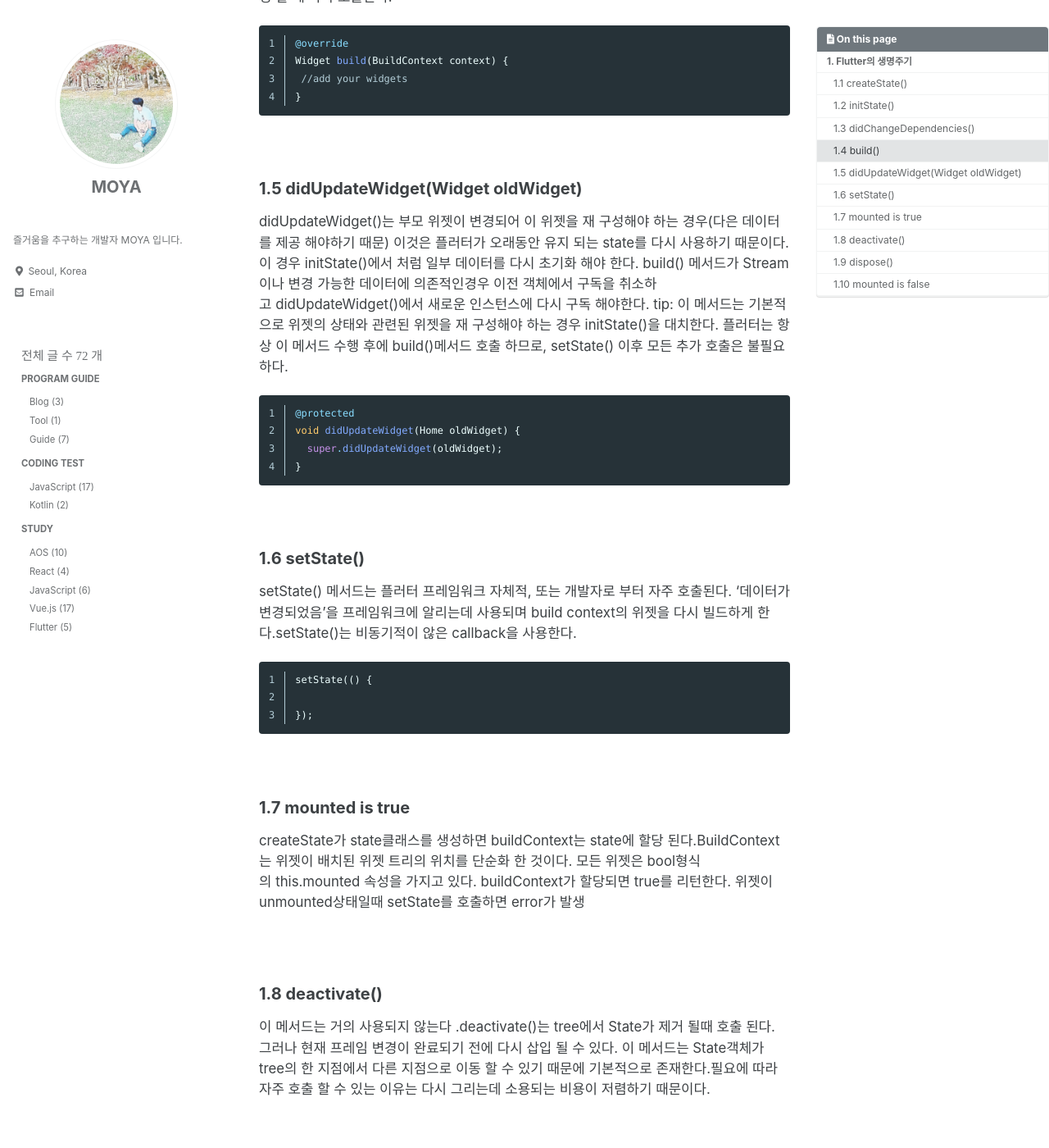
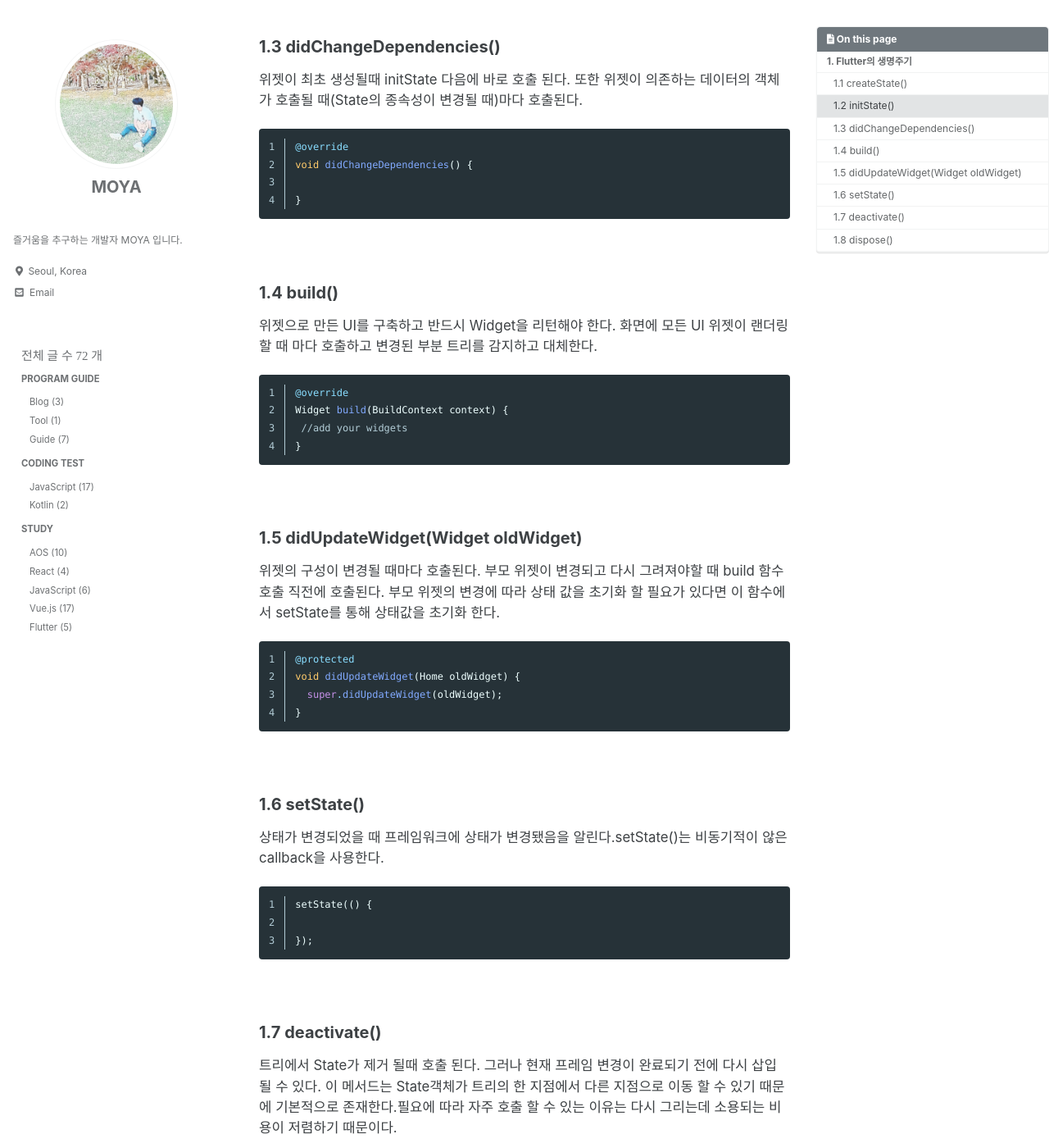
Before and after one commit to kdc7140/kdc7140.github.io, a Jekyll site: the page built from _posts/study/2023-12-02-flutter005.md, in a window 1280 px wide and 1400 px high, scrolled down 1497 px. Shown: the whole window at 82% size. Built offline with Jekyll 4.4.1, drawn with Linux system fonts in a browser that asks for light colours; cached includes are drawn as plain includes; some web fonts are replaced; some of the changed text lies outside the part shown.

Commit message:
flutter lifeCycle contents update

````diff
--- a/_posts/study/2023-12-02-flutter005.md
+++ b/_posts/study/2023-12-02-flutter005.md
@@ -16,10 +16,14 @@ tags:
 
 ## 1. Flutter의 생명주기
 
+아래 Flutter의 생명주기 개요도를 보고 각 메서드들이 어떤 역할을 하는지 알아보자.
+
+<img src="/assets/images/flutter_lifeCycle.PNG"><br/><br/>
+
 
 ### 1.1 createState()
 
-이 메서드는 새로운 Stateful 위젯을 만들 때 호출되며 필수 메서드입니다. 연결된 State의 인스턴스를 반환한다.
+statefulWidget을 구축하자마자 호출되며, 위젯트리에 상태를 만들기 위해 호출된다. 연결된 State의 인스턴스를 반환한다.
 
 ```dart
 class Home extends StatefulWidget {
@@ -31,7 +35,7 @@ class Home extends StatefulWidget {
 
 ### 1.2 initState()
 
-위젯이 생성될때 처음으로 호출되는 메서드 이다. initState는 오직 한번 만 호출 된다. 또한 반드시 super.initState()를 호출해야 한다.
+위젯이 생성될때 처음으로 호출되는 메서드로 initState는 오직 한번 만 호출 되며 위젯트리를 초기화한다. 또한 반드시 super.initState()를 호출해야 한다.
 
 initState에서 실행되면 좋은 것들
  - 생성된 위젯 인스턴스의 BuildContext에 의존적인 것들의 데이터 초기화
@@ -49,7 +53,7 @@ void initState(){
 
 ### 1.3 didChangeDependencies()
 
-didChangeDependencies 메서드는 위젯이 최초 생성될때 initState 다음에 바로 호출 된다.또한 위젯이 의존하는 데이터의 객체가 호출될때마다 호출된다. 예를 들면 업데이트되는 위젯을 상속한 경우.공식문서 또한 상속한 위젯이 업데이트 될때 네트워크 호출(또는 다른 비용이 큰 액션 , API호출 이 필요한 경우 유용하다.
+위젯이 최초 생성될때 initState 다음에 바로 호출 된다. 또한 위젯이 의존하는 데이터의 객체가 호출될 때(State의 종속성이 변경될 때)마다 호출된다.
 
 ```dart
 @override
@@ -57,12 +61,13 @@ void didChangeDependencies() {
 
 }
 ```
+
 <br/>
 
 ### 1.4 build()
 
-필수이며 재정의 대상(@override)이고 반드시 Widget을 리턴해야 한다.
-Padding, Center 조차도 child 또는 children을 가진 위젯이며 화면에 모든 UI 위젯으 랜더링 할 때 마다 호출한다.
+위젯으로 만든 UI를 구축하고 반드시 Widget을 리턴해야 한다.
+화면에 모든 UI 위젯이 랜더링 할 때 마다 호출하고 변경된 부분 트리를 감지하고 대체한다.
 
 ```dart
 @override
@@ -75,11 +80,8 @@ Widget build(BuildContext context) {
 
 ### 1.5 didUpdateWidget(Widget oldWidget)
 
-didUpdateWidget()는 부모 위젯이 변경되어 이 위젯을 재 구성해야 하는 경우(다은 데이터를 제공 해야하기 때문)
-이것은 플러터가 오래동안 유지 되는 state를 다시 사용하기 때문이다. 이 경우 initState()에서 처럼 일부 데이터를 다시 초기화 해야 한다.
-build() 메서드가 Stream이나 변경 가능한 데이터에 의존적인경우 이전 객체에서 구독을 취소하고 didUpdateWidget()에서 새로운 인스턴스에 다시 구독 해야한다.
-tip: 이 메서드는 기본적으로 위젯의 상태와 관련된 위젯을 재 구성해야 하는 경우 initState()을 대치한다.
-플러터는 항상 이 메서드 수행 후에 build()메서드 호출 하므로, setState() 이후 모든 추가 호출은 불필요 하다.
+위젯의 구성이 변경될 때마다 호출된다. 부모 위젯이 변경되고 다시 그려져야할 때 build 함수 호출 직전에 호출된다. 부모 위젯의 변경에 따라 상태 값을 초기화 할 필요가 있다면 이 함수에서 setState를 통해 상태값을 초기화 한다.
+
 
 ```dart
 @protected
@@ -92,8 +94,7 @@ void didUpdateWidget(Home oldWidget) {
 
 ### 1.6 setState()
 
-setState() 메서드는 플러터 프레임워크 자체적, 또는 개발자로 부터 자주 호출된다.
-'데이터가 변경되었음’을 프레임워크에 알리는데 사용되며 build context의 위젯을 다시 빌드하게 한다.setState()는 비동기적이 않은 callback을 사용한다.
+상태가 변경되었을 때 프레임워크에 상태가 변경됐음을 알린다.setState()는 비동기적이 않은 callback을 사용한다.
 
 ```dart
 setState(() {
@@ -103,22 +104,15 @@ setState(() {
 
 <br/>
 
-### 1.7 mounted is true
+### 1.7 deactivate()
 
-createState가 state클래스를 생성하면 buildContext는 state에 할당 된다.BuildContext는 위젯이 배치된 위젯 트리의 위치를 단순화 한 것이다.
-모든 위젯은 bool형식의 this.mounted 속성을 가지고 있다. buildContext가 할당되면 true를 리턴한다. 위젯이 unmounted상태일때 setState를 호출하면 error가 발생
+트리에서 State가 제거 될때 호출 된다. 그러나 현재 프레임 변경이 완료되기 전에 다시 삽입 될 수 있다. 이 메서드는 State객체가 트리의 한 지점에서 다른 지점으로 이동 할 수 있기 때문에 기본적으로 존재한다.필요에 따라 자주 호출 할 수 있는 이유는 다시 그리는데 소용되는 비용이 저렴하기 때문이다.
 
 <br/>
 
-### 1.8 deactivate()
-이 메서드는 거의 사용되지 않는다
-.deactivate()는 tree에서 State가 제거 될때 호출 된다. 그러나 현재 프레임 변경이 완료되기 전에 다시 삽입 될 수 있다. 이 메서드는 State객체가 tree의 한 지점에서 다른 지점으로 이동 할 수 있기 때문에 기본적으로 존재한다.필요에 따라 자주 호출 할 수 있는 이유는 다시 그리는데 소용되는 비용이 저렴하기 때문이다.
+### 1.8 dispose()
 
-<br/>
-
-### 1.9 dispose()
-
-dispost()는 State객체가 영구히 제거 된다.
+dispost()는 State객체가 영구히 제거 된다. 상태 객체도 함께 제거되므로 deactivate()가 먼저 호출되어 상태 객체가 제거됨을 알리고, dispose()가 호출되어 위젯 객체가 삭제됨을 알린다.
 
 ```dart
 @override
@@ -126,9 +120,3 @@ void dispose(){
    super.dispose();
 }
 ```
-
-<br/>
-
-### 1.10 mounted is false
-
-이 상태에서 state 객체는 결코 다시 mount되지 않으며, setState()가 호출되면 에러가 발생한다.
````
Also changed, not shown: assets/images/flutter_lifeCycle.PNG (added).
